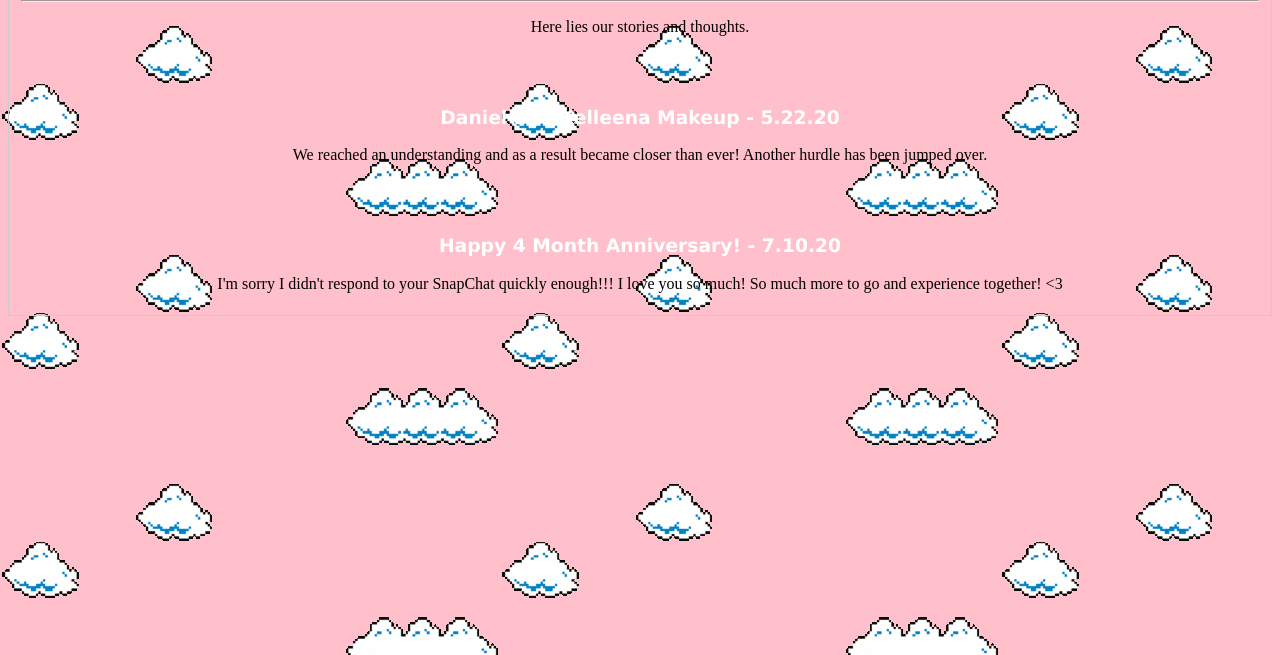
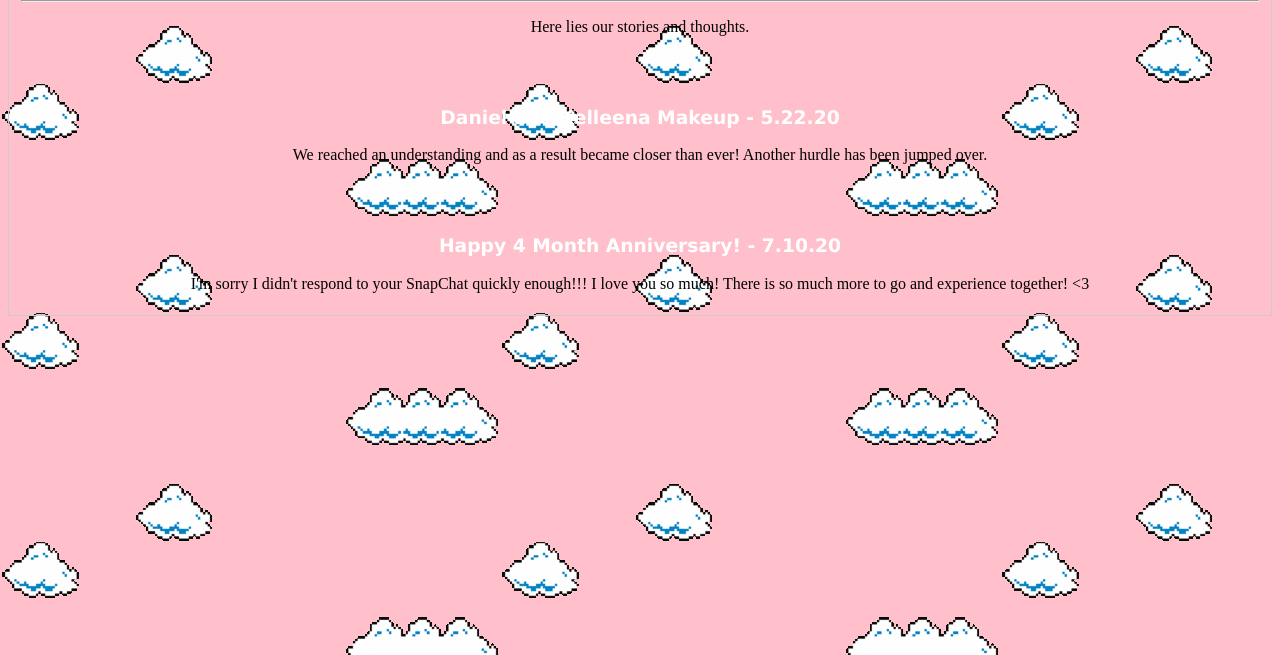
Before and after one commit to danieloh7/danieloh7.github.io, a plain HTML site: page index.html in a window 1280 px wide. Both pictures are taken after a click on the button "Journal". Shown: the part 145-800 px from the top of the page. Drawn offline with Linux system fonts and the light colour scheme.

Commit message:
Update index.html

```diff
--- a/index.html
+++ b/index.html
@@ -90,7 +90,7 @@
             <p>We reached an understanding and as a result became closer than ever! Another hurdle has been jumped over.</p>
             <br><br>
               <h3>Happy 4 Month Anniversary! - 7.10.20</h3>
-              <p>I'm sorry I didn't respond to your SnapChat quickly enough!!! I love you so much! So much more to go and experience together! <3</p>
+              <p>I'm sorry I didn't respond to your SnapChat quickly enough!!! I love you so much! There is so much more to go and experience together! <3</p>
           </div>
 
           <div id="Gallery" class="tabcontent">
```
